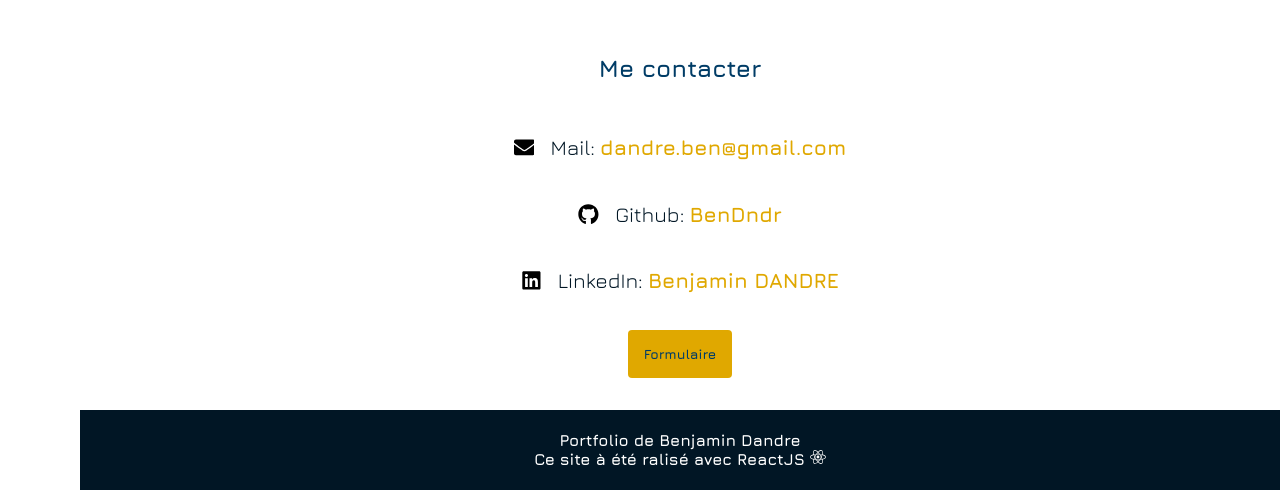
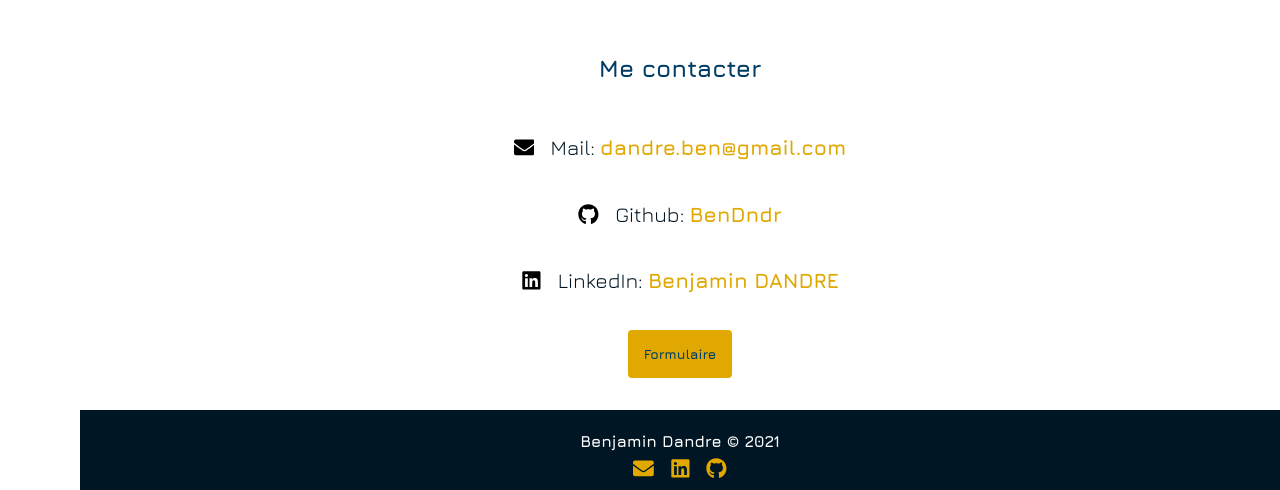
Before and after one commit to BenDndr/portfolio, a React (Create React App) app: page / in a window 1280 px wide. Shown: the part 4008-4498 px from the top of the page. Built offline with nearby package versions, Linux system fonts and the light colour scheme.

Commit message:
footer fix

```diff
--- a/src/components/Contact.js
+++ b/src/components/Contact.js
@@ -34,7 +34,7 @@ const Contact = ({form, click}) => {
             </div>
             <div className="coord-flex t13rem">
                 <FaLinkedin />
-                <p>LinkedIn: <a href="https://github.com/BenDndr"><strong>Benjamin DANDRE</strong></a></p>
+                <p>LinkedIn: <a href="https://www.linkedin.com/in/benjamin-dandre/"><strong>Benjamin DANDRE</strong></a></p>
             </div>
 
             <button onClick={click}>
--- a/src/components/Footer.js
+++ b/src/components/Footer.js
@@ -1,10 +1,18 @@
 import { FaReact } from 'react-icons/fa'
+import { FaLinkedin } from 'react-icons/fa'
+import { FaGithub } from 'react-icons/fa'
+import { FaEnvelope } from 'react-icons/fa'
 
 const Footer = () => {
     return (
         <div className="footer">
-                <strong>Portfolio de Benjamin Dandre</strong>
-               <strong>Ce site à été ralisé avec ReactJS <FaReact /></strong>
+            <p className="margin-bot"><strong>Benjamin Dandre © 2021</strong></p>
+            <div className="link-footer">
+               <a href="mailto:dandre.ben@gmail.com"><FaEnvelope /></a>
+               <a href="https://www.linkedin.com/in/benjamin-dandre/"><FaLinkedin /></a>
+               <a href="https://github.com/BenDndr"><FaGithub /></a>
+            </div>
+
         </div>
     )
 }
--- a/src/style/Footer.css
+++ b/src/style/Footer.css
@@ -7,3 +7,18 @@
     align-items: center;
     justify-content: center;
 }
+
+.link-footer > a {
+    font-size : 1.3rem;
+    margin: 0 .5rem;
+    transition: .3s ease-out;
+}
+
+.link-footer > a:hover {
+    color: white;
+}
+
+.margin-bot {
+    color: white;
+    margin-bottom: .5rem;
+}
```
